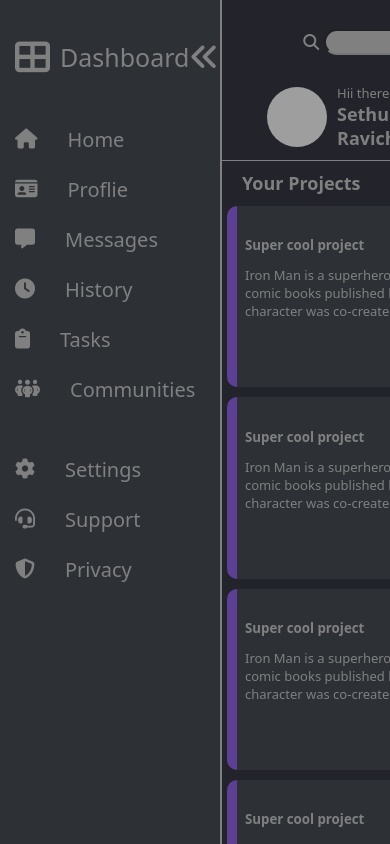
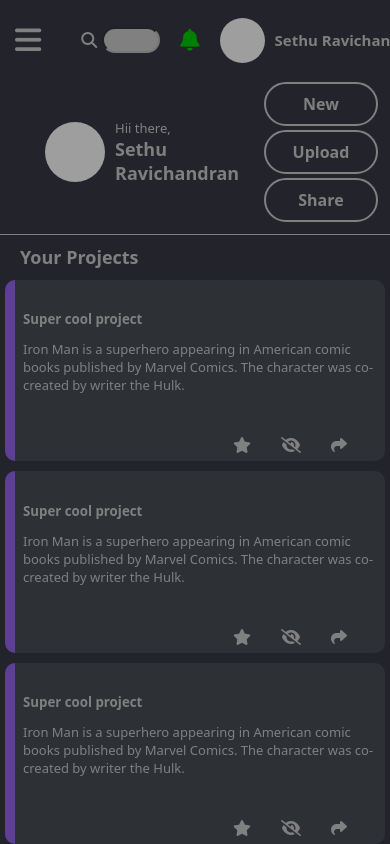
Before and after one commit to Satyam7Jha/day-1-dashboard, a plain HTML site: page index.html in a window 390 px wide. Drawn offline with Linux system fonts and the light colour scheme; grey boxes are pictures that could not be loaded; a web font is replaced by a local one.

Commit message:
responsive navBar with screen resize

```diff
--- a/asset/styles.css
+++ b/asset/styles.css
@@ -17,10 +17,10 @@ body {
 }
 .navbar{
     background-color:#2d3035;
-    width: 25%;
+    width: 24%;
     border-right: 2px solid grey;
     position: sticky;
-    min-width: 220px;
+    min-width: fit-content
 }
 .home{
     width: 100%;
@@ -53,6 +53,9 @@ body {
     color:grey
 }
 
+.close-icon{
+    padding: 5px;
+}
 .nav-options{
 
 
@@ -103,14 +106,15 @@ width: 100%;
   border-radius: 15px;
   margin-left: 5px;
   background-color:gray;
-  min-width: 100px;
+  min-width: 50px;
   max-width: 550px;
 }
 .profile{
     display: flex;
     flex-direction: row;
     align-items: center;
-    min-width: 300px;
+    min-width: fit-content;
+
 }
 .profile-image{
     height: 45px;
@@ -121,6 +125,7 @@ width: 100%;
 }
 .proflie-name{
     font-weight: 700;
+    font-size:15px;
     color:#7f7f7f
 }
 .large-profile-image{
@@ -159,9 +164,10 @@ width: 100%;
 .buttons{
     display: flex;
     flex-direction: row;
+    flex-wrap: wrap;
+    margin-right: 10px;
+    justify-content: right;
 
-    justify-content: space-around;
-    margin-right: 50px;
 }
 .button{
     width: 110px;
@@ -175,6 +181,7 @@ width: 100%;
     color:grey;
     font-weight: bold;
     margin-right: 10px;
+    margin: 2px;
 }
 .button:hover{
     border: 2px solid white;
--- a/index.html
+++ b/index.html
@@ -27,7 +27,7 @@
           ></i>
           <p class="dashboard-text">Dashboard</p>
         </div>
-        <i onClick="closeNav()" class="fa-solid fa-angles-left button-icon"></i>
+        <i onClick="closeNav()" class="fa-solid fa-angles-left button-icon close-icon"></i>
       </section>
       <section class="nav-options">
         <!--List of options in nav bar-->
@@ -319,6 +319,26 @@
         document.getElementById("sideNav").style.display = "None";
         document.getElementById("menu-button").style.visibility = "visible";
       }
+
+      function displayWindowSize() {
+        var w = document.documentElement.clientWidth;
+        var h = document.documentElement.clientHeight;
+        console.log(w, h, "hi");
+
+        if (w < 730) {
+          closeNav();
+        }
+        if (w > 730) {
+          openNav();
+        }
+
+        // document.getElementById("result").innerHTML =
+        //   "Width: " + w + ", " + "Height: " + h;
+      }
+
+      window.addEventListener("resize", displayWindowSize);
+
+      displayWindowSize();
     </script>
   </body>
 </html>
```
